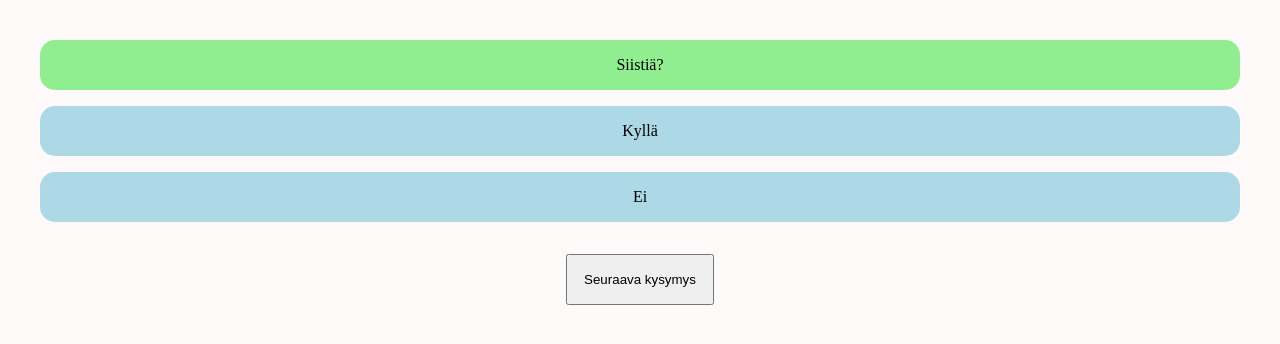
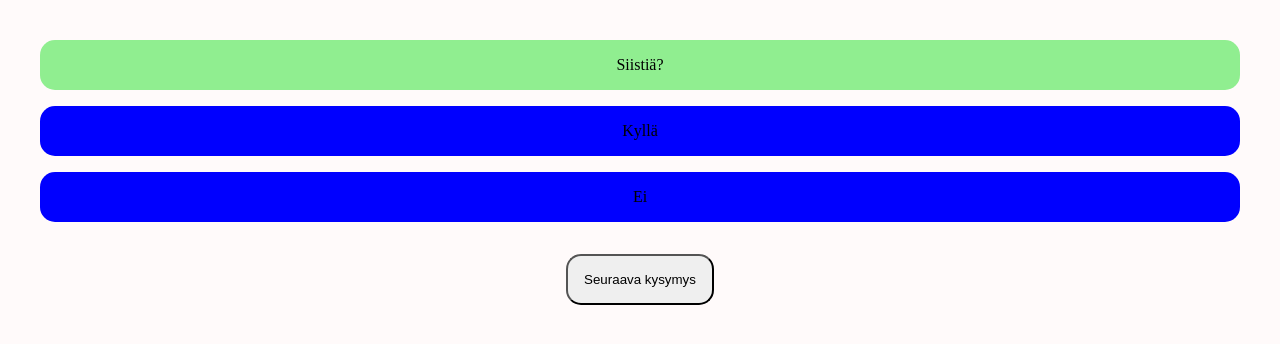
Before and after one commit to jarpaak/kysely, a plain HTML site: page index.html in a window 1280 px wide. Both pictures are taken after a click on the button "Seuraava kysymys". Drawn offline with Linux system fonts and the light colour scheme.

Commit message:
Update styles.css

```diff
--- a/styles.css
+++ b/styles.css
@@ -12,7 +12,7 @@ body {
 }
 
 .vaihtoehto {
-    background-color: lightblue;
+    background-color: blue;
     border-radius: 15px;
     text-align: center;
     padding: 1rem;
@@ -20,11 +20,11 @@ body {
 }
 
 .vaihtoehto:hover {
-    background-color: lightskyblue;
+    background-color: blue;
 }
 
 #seuraava {
-
+    border-radius: 15px;
     padding: 1rem;
     margin: 1rem;
 }
```
